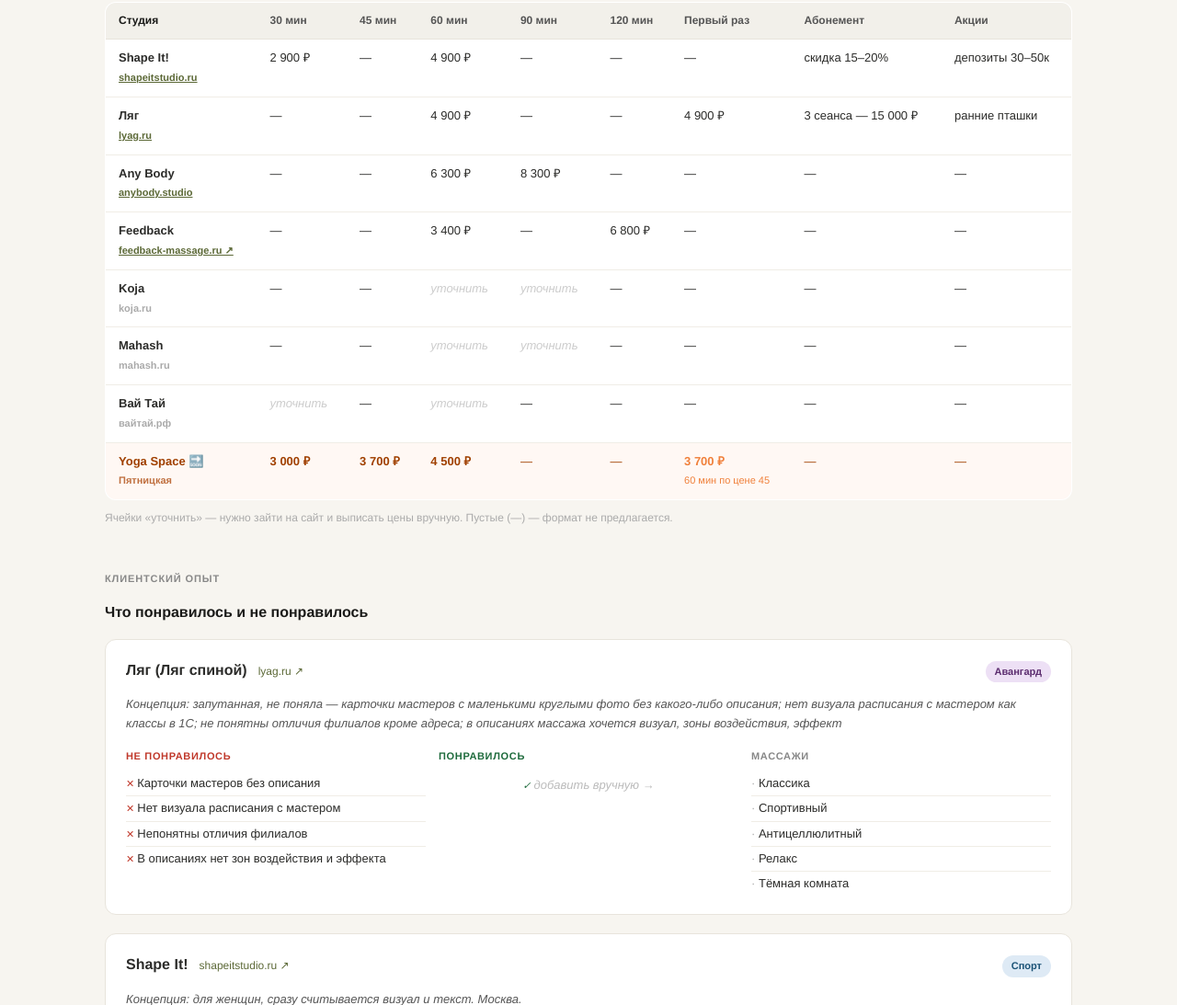
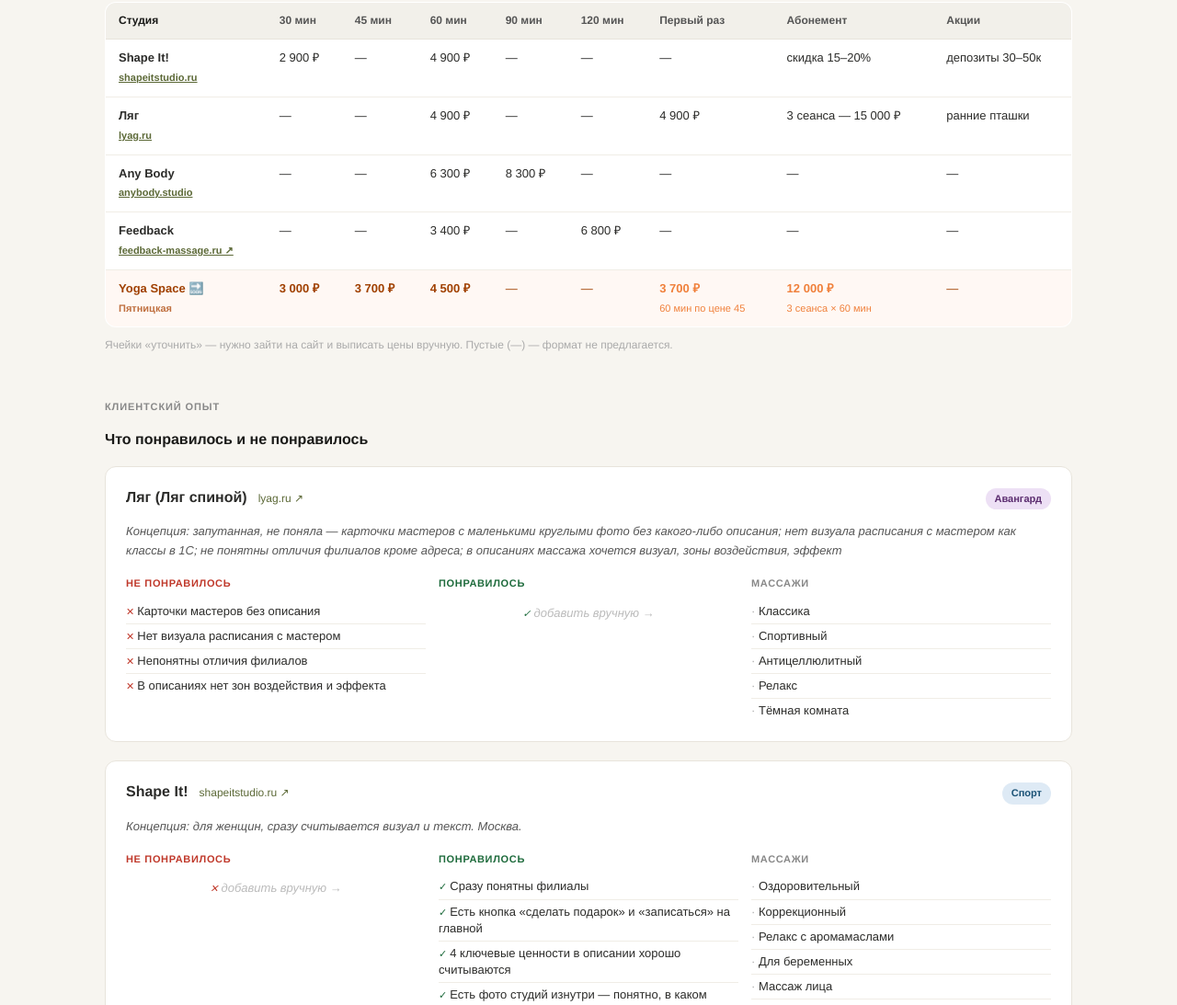
Before and after one commit to maramuhta/massage-research-, a plain HTML site: page index.html in a window 1280 px wide. Shown: the part 1123-2216 px from the top of the page at 92% size. Drawn offline with Linux system fonts and the light colour scheme.

Commit message:
update: remove Koja/Mahash/Вай Тай, add YS promo 3x60min

```diff
--- a/index.html
+++ b/index.html
@@ -298,39 +298,6 @@
             <td>—</td>
             <td>—</td>
           </tr>
-          <tr>
-            <td class="studio-name">Koja<br><span class="price-note">koja.ru</span></td>
-            <td>—</td>
-            <td>—</td>
-            <td class="placeholder" style="color:#ccc;font-style:italic">уточнить</td>
-            <td class="placeholder" style="color:#ccc;font-style:italic">уточнить</td>
-            <td>—</td>
-            <td>—</td>
-            <td>—</td>
-            <td>—</td>
-          </tr>
-          <tr>
-            <td class="studio-name">Mahash<br><span class="price-note">mahash.ru</span></td>
-            <td>—</td>
-            <td>—</td>
-            <td class="placeholder" style="color:#ccc;font-style:italic">уточнить</td>
-            <td class="placeholder" style="color:#ccc;font-style:italic">уточнить</td>
-            <td>—</td>
-            <td>—</td>
-            <td>—</td>
-            <td>—</td>
-          </tr>
-          <tr>
-            <td class="studio-name">Вай Тай<br><span class="price-note">вайтай.рф</span></td>
-            <td class="placeholder" style="color:#ccc;font-style:italic">уточнить</td>
-            <td>—</td>
-            <td class="placeholder" style="color:#ccc;font-style:italic">уточнить</td>
-            <td>—</td>
-            <td>—</td>
-            <td>—</td>
-            <td>—</td>
-            <td>—</td>
-          </tr>
           <tr class="price-ys">
             <td class="studio-name" style="color:#a04000">Yoga Space 🔜<br><span class="price-note" style="color:#c07040">Пятницкая</span></td>
             <td><strong>3 000 ₽</strong></td>
@@ -339,7 +306,7 @@
             <td class="placeholder">—</td>
             <td class="placeholder">—</td>
             <td style="color:#f0803b"><strong>3 700 ₽</strong><br><span style="font-size:11px">60 мин по цене 45</span></td>
-            <td class="placeholder">—</td>
+            <td style="color:#f0803b"><strong>12 000 ₽</strong><br><span style="font-size:11px">3 сеанса × 60 мин</span></td>
             <td class="placeholder">—</td>
           </tr>
         </tbody>
```
